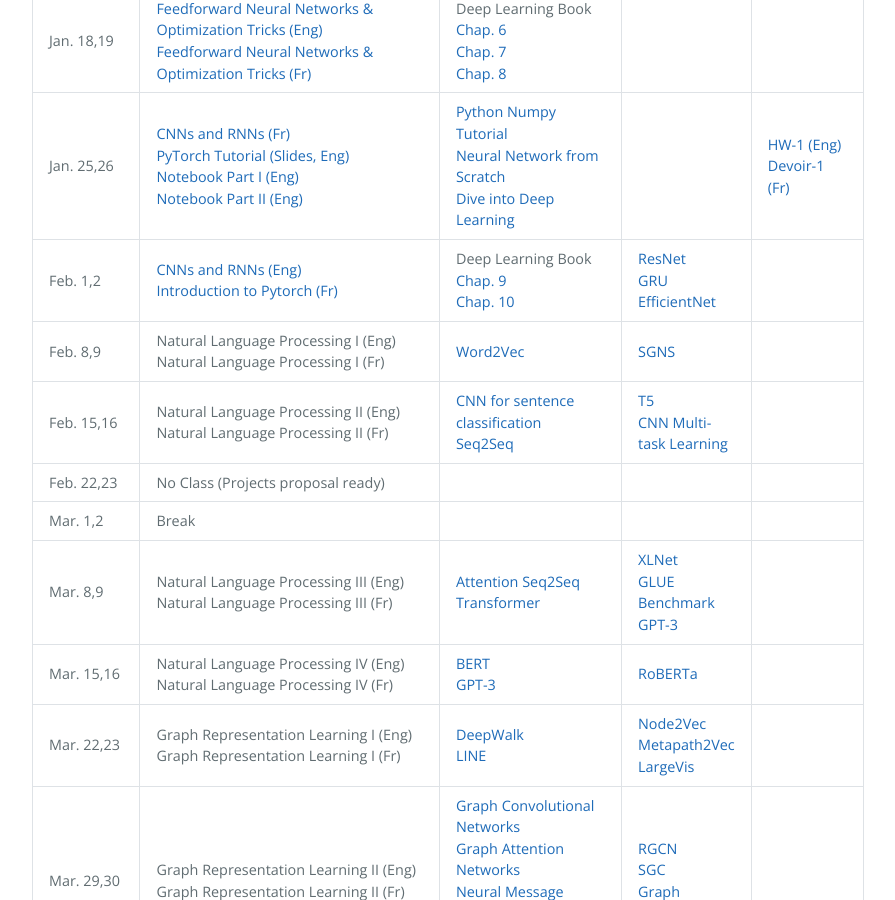
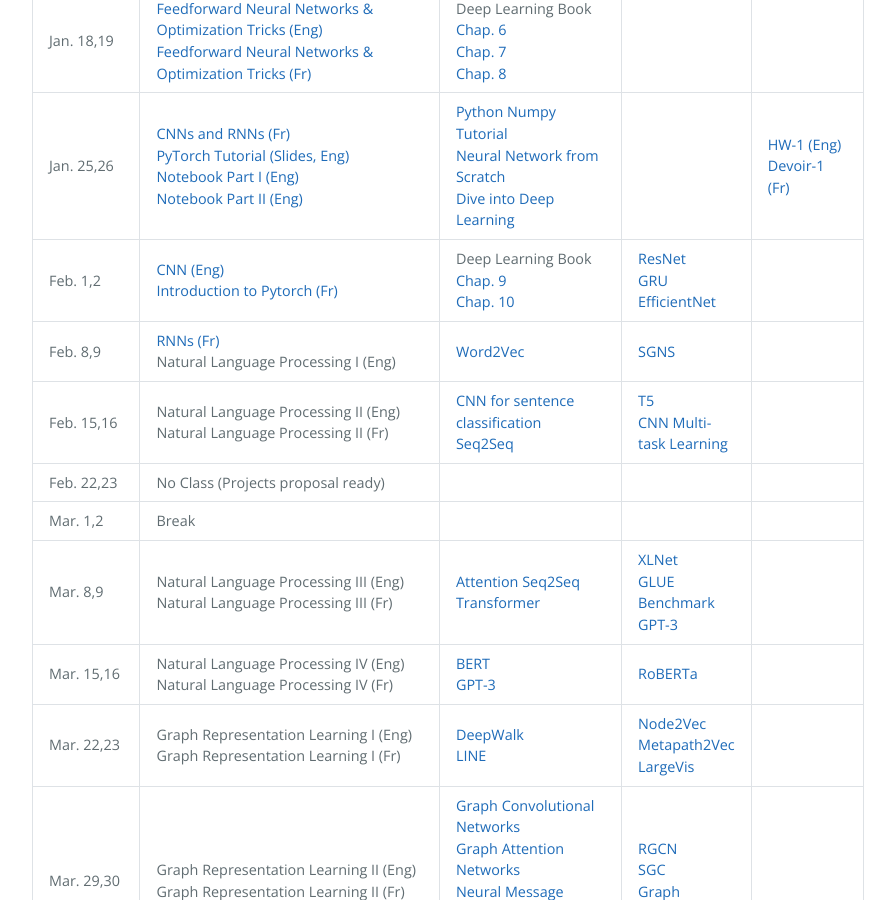
Before and after one commit to DeepGraphLearning/Math80600A_2023W, a Jekyll site: the page built from schedule.md, in a window 1280 px wide and 900 px high, scrolled down 695 px. Shown: the whole window, without its empty margins (192-1087 px from the left). Built offline with Jekyll 4.4.1, drawn with Linux system fonts in a browser that asks for light colours.

Commit message:
[M] update slides

```diff
--- a/schedule.md
+++ b/schedule.md
@@ -64,7 +64,7 @@ schedule:
         url: https://www.dropbox.com/s/x4yj4f7asqsq0nb/hw1_fr.pdf?dl=0
   - date: Feb. 1,2
     topics:
-      - name: CNNs and RNNs (Eng)
+      - name: CNN (Eng)
         url: https://www.dropbox.com/s/bbcauoct4cw2feg/Week4-CNN%26RNN.pdf?dl=0
       - name: Introduction to Pytorch (Fr)
         url: https://www.dropbox.com/s/gbnzbtonjmkrzlx/S4-Pytorch.pdf?dl=0
@@ -83,8 +83,9 @@ schedule:
         url: https://arxiv.org/abs/1905.11946
   - date: Feb. 8,9
     topics:
+      - name: RNNs (Fr)
+        url: https://www.dropbox.com/s/40ofkweg3pymwa0/S5-RNN.pdf?dl=0
       - name: Natural Language Processing I (Eng)
-      - name: Natural Language Processing I (Fr)
     readings:
       - name: Word2Vec
         url: https://papers.nips.cc/paper/5021-distributed-representations-of-words-and-phrases-and-their-compositionality.pdf
```
Also changed, not shown: 4 other files.
